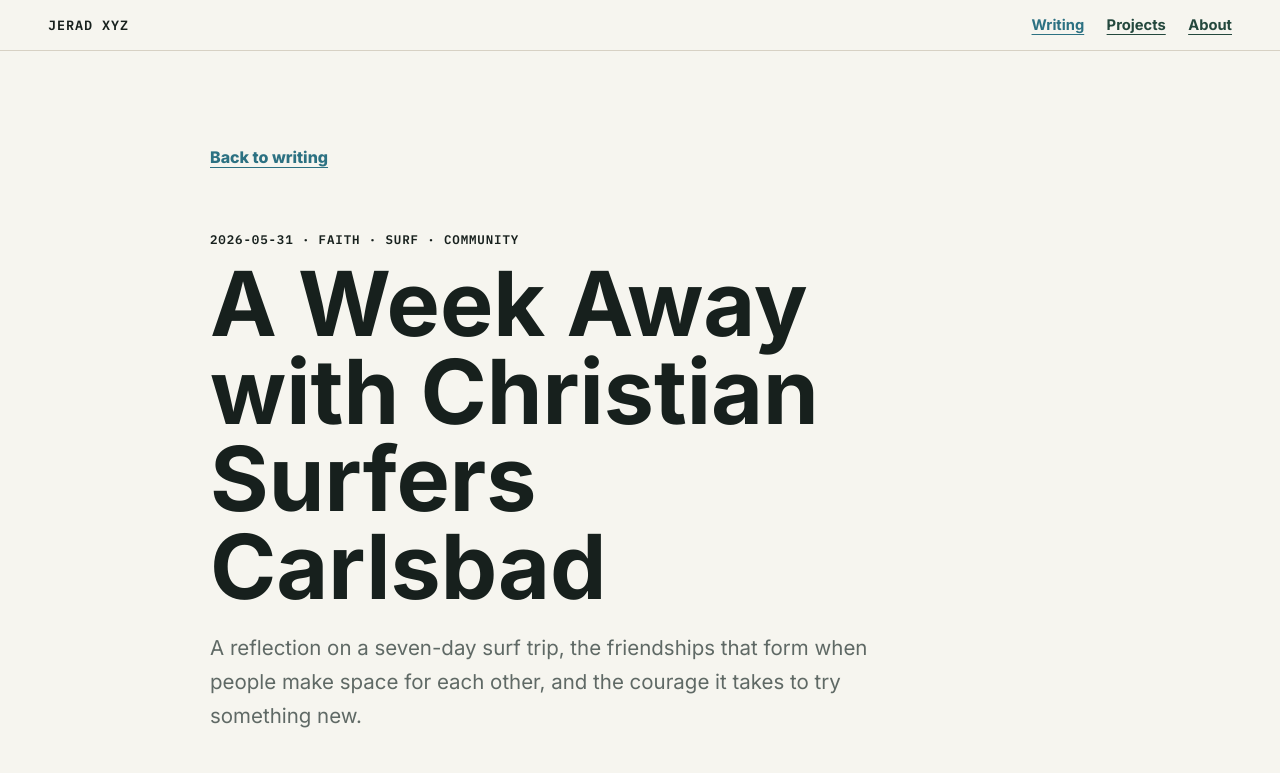
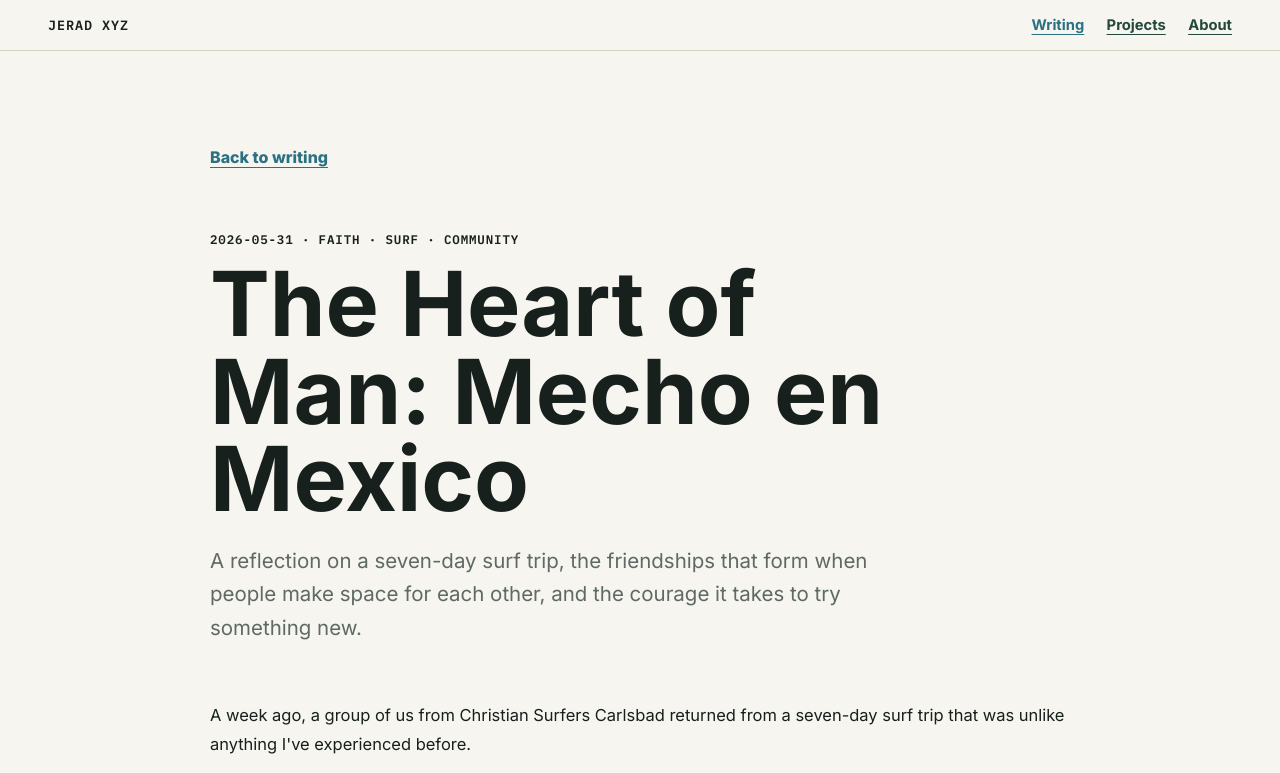
Before and after one commit to irJERAD/XYZ-dev, a website: page writing/the-heart-of-man-mecho-en-mexico.html in a window 1280 px wide. Shown: the top 773 px of the page. Drawn offline with Linux system fonts and the light colour scheme.

Commit message:
Rename surf trip reflection

```diff
--- a/writing/christian-surfers-carlsbad-surf-trip.html
+++ b/writing/the-heart-of-man-mecho-en-mexico.html
@@ -3,7 +3,7 @@
   <head>
     <meta charset="UTF-8" />
     <meta name="viewport" content="width=device-width, initial-scale=1.0" />
-    <title>A Week Away with Christian Surfers Carlsbad | Jerad XYZ</title>
+    <title>The Heart of Man: Mecho en Mexico | Jerad XYZ</title>
     <meta
       name="description"
       content="A reflection on a seven-day Christian Surfers Carlsbad trip, friendship, faith, surfing, and the courage to create space for community."
@@ -31,7 +31,7 @@
         <a class="back-link" href="../writing.html">Back to writing</a>
         <header class="article-header">
           <p class="eyebrow">2026-05-31 · faith · surf · community</p>
-          <h1>A Week Away with Christian Surfers Carlsbad</h1>
+          <h1>The Heart of Man: Mecho en Mexico</h1>
           <p>
             A reflection on a seven-day surf trip, the friendships that form
             when people make space for each other, and the courage it takes to
```
Also changed, not shown: writing.html (+2 -2 lines).
